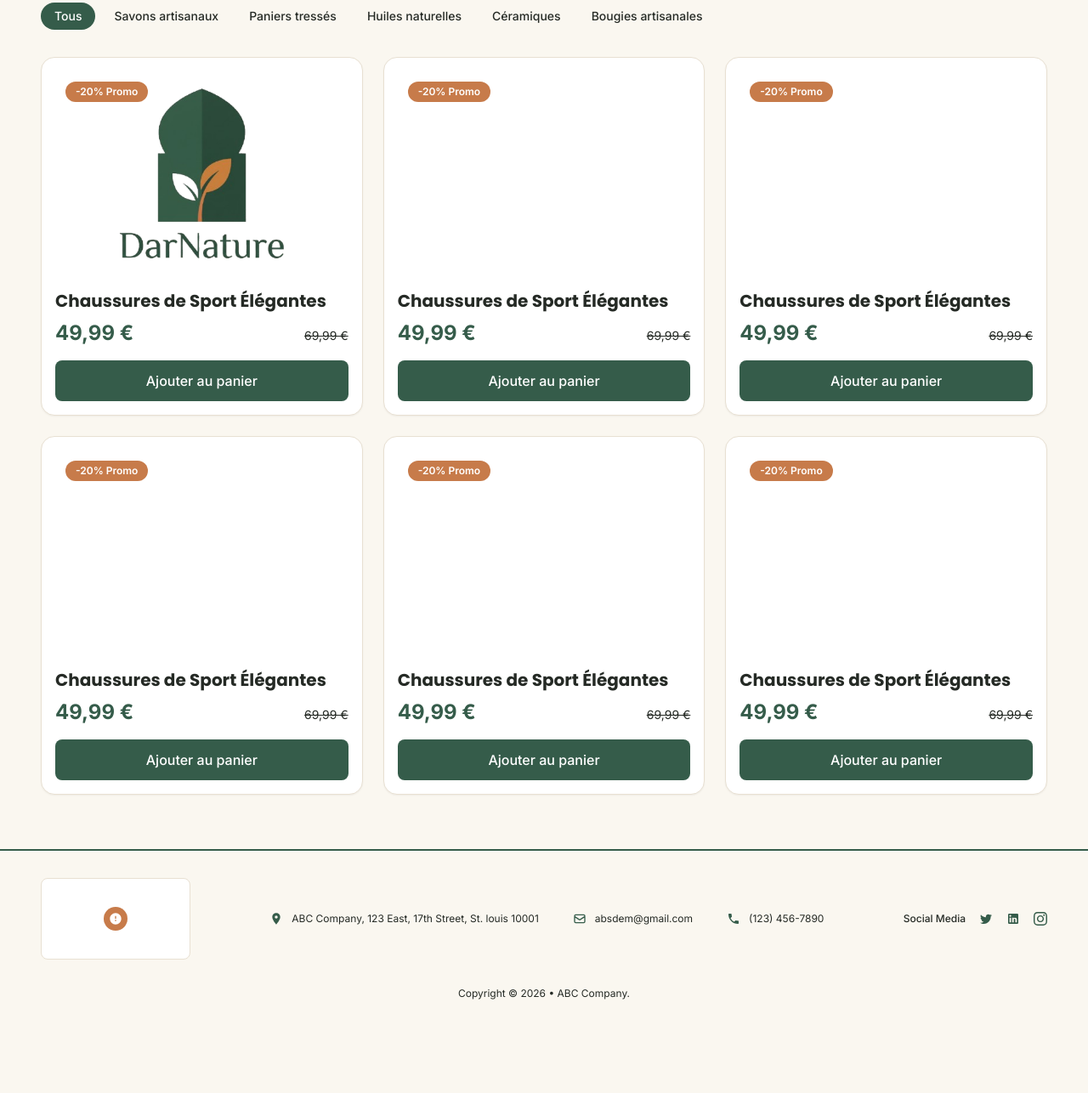
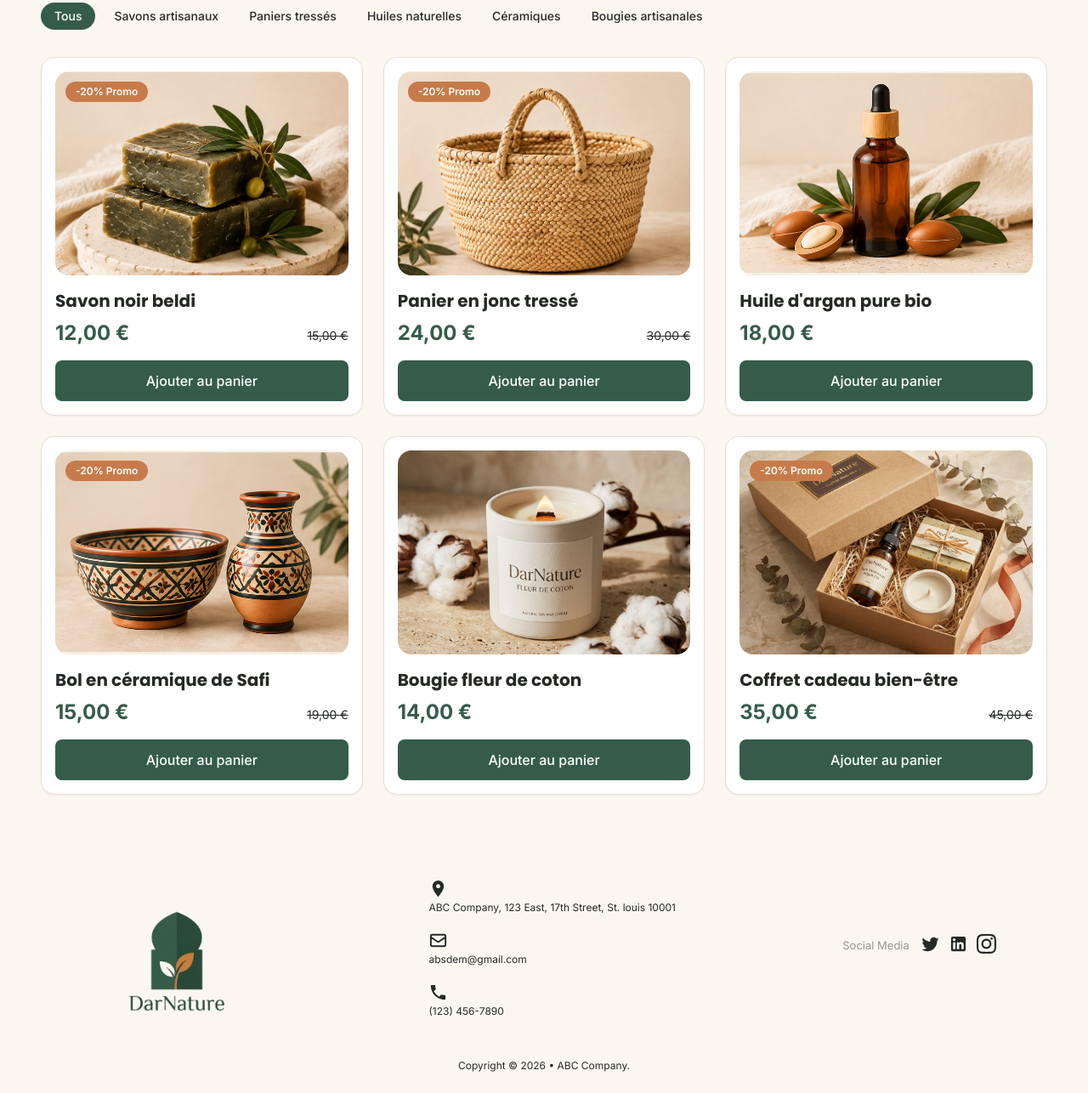
Before and after one commit to essaadicharaf/Brief-2-Plateforme-e-commerce, a website: page catalogue.html in a window 1280 px wide. Shown: the part 266-1552 px from the top of the page at 85% size. Before the commit the page ends 1467 px from the top, so only its background shows below. Drawn offline with Linux system fonts and the light colour scheme.

Commit message:
add images

```diff
--- a/catalogue.html
+++ b/catalogue.html
@@ -12,6 +12,8 @@
         <link href="https://fonts.googleapis.com/css2?family=Inter:wght@400;500;600;700&family=Poppins:wght@600;700&display=swap" rel="stylesheet" />
 
         <link rel="stylesheet" href="dist/output.css" />
+        <link rel="stylesheet" href="src/style.css" />
+        <link rel="stylesheet" href="src/input.css" />
     </head>
     <body class="bg-background text-text font-body min-h-screen flex flex-col justify-between antialiased">
         <!-- ================================================================= -->
@@ -128,131 +130,132 @@
             </div>
 
             <!-- ================================================================= -->
-            <!-- 3. GRILLE DE PRODUITS (1 col Mobile, 2 cols Tablette, 3 cols PC)    -->
+            <!-- 3. GRILLE DE PRODUITS -->
             <!-- ================================================================= -->
             <section aria-label="Liste des produits" class="mt-4 mb-16">
                 <div class="grid grid-cols-1 md:grid-cols-2 lg:grid-cols-3 gap-lg">
-                    <!-- Carte 1 -->
+                    <!-- Produit 1 : Savon Noir -->
                     <article class="bg-white rounded-lg p-md shadow-sm border border-surface flex flex-col justify-between">
                         <div>
                             <div class="relative bg-surface/40 rounded-lg h-56 md:h-60 w-full overflow-hidden flex items-center justify-center">
-                                <img src="images/logo.png" alt="" />
+                                <img src="images/savon-noir-beldi.png" alt="Savon noir beldi naturel" class="w-full h-full object-cover" />
                                 <span class="absolute top-3 left-3 bg-secondary text-white text-xs font-semibold px-3 py-1 rounded-full shadow-xs">-20% Promo</span>
                             </div>
-                            <h2 class="font-heading font-bold text-lg md:text-xl text-text mt-4 leading-tight">Chaussures de Sport Élégantes</h2>
+                            <h2 class="font-heading font-bold text-lg md:text-xl text-text mt-4 leading-tight">Savon noir beldi</h2>
                             <div class="flex items-baseline justify-between mt-2">
-                                <span class="font-bold text-xl md:text-2xl text-primary">49,99 €</span>
-                                <span class="text-sm text-text/50 line-through">69,99 €</span>
+                                <span class="font-bold text-xl md:text-2xl text-primary">12,00 €</span>
+                                <span class="text-sm text-text/50 line-through">15,00 €</span>
                             </div>
                         </div>
                         <button
                             type="button"
-                            aria-label="Ajouter au panier : Chaussures de Sport Élégantes"
+                            aria-label="Ajouter Savon noir beldi au panier"
                             class="w-full bg-primary hover:opacity-90 text-white font-medium py-3 rounded-md transition-colors mt-4 focus:outline-none focus:ring-2 focus:ring-primary"
                         >
                             Ajouter au panier
                         </button>
                     </article>
 
-                    <!-- Carte 2 -->
+                    <!-- Produit 2 : Panier en jonc -->
                     <article class="bg-white rounded-lg p-md shadow-sm border border-surface flex flex-col justify-between">
                         <div>
                             <div class="relative bg-surface/40 rounded-lg h-56 md:h-60 w-full overflow-hidden flex items-center justify-center">
+                                <img src="images/panier-en-jonc.png" alt="Panier tressé en jonc artisanal" class="w-full h-full object-cover" />
                                 <span class="absolute top-3 left-3 bg-secondary text-white text-xs font-semibold px-3 py-1 rounded-full shadow-xs">-20% Promo</span>
                             </div>
-                            <h2 class="font-heading font-bold text-lg md:text-xl text-text mt-4 leading-tight">Chaussures de Sport Élégantes</h2>
+                            <h2 class="font-heading font-bold text-lg md:text-xl text-text mt-4 leading-tight">Panier en jonc tressé</h2>
                             <div class="flex items-baseline justify-between mt-2">
-                                <span class="font-bold text-xl md:text-2xl text-primary">49,99 €</span>
-                                <span class="text-sm text-text/50 line-through">69,99 €</span>
+                                <span class="font-bold text-xl md:text-2xl text-primary">24,00 €</span>
+                                <span class="text-sm text-text/50 line-through">30,00 €</span>
                             </div>
                         </div>
                         <button
                             type="button"
-                            aria-label="Ajouter au panier : Chaussures de Sport Élégantes"
+                            aria-label="Ajouter Panier en jonc au panier"
                             class="w-full bg-primary hover:opacity-90 text-white font-medium py-3 rounded-md transition-colors mt-4 focus:outline-none focus:ring-2 focus:ring-primary"
                         >
                             Ajouter au panier
                         </button>
                     </article>
 
-                    <!-- Carte 3 -->
+                    <!-- Produit 3 : Huile d'argan -->
                     <article class="bg-white rounded-lg p-md shadow-sm border border-surface flex flex-col justify-between">
                         <div>
                             <div class="relative bg-surface/40 rounded-lg h-56 md:h-60 w-full overflow-hidden flex items-center justify-center">
-                                <span class="absolute top-3 left-3 bg-secondary text-white text-xs font-semibold px-3 py-1 rounded-full shadow-xs">-20% Promo</span>
+                                <img src="images/huile-argan-pure.png" alt="Huile d'argan pure bio" class="w-full h-full object-cover" />
                             </div>
-                            <h2 class="font-heading font-bold text-lg md:text-xl text-text mt-4 leading-tight">Chaussures de Sport Élégantes</h2>
+                            <h2 class="font-heading font-bold text-lg md:text-xl text-text mt-4 leading-tight">Huile d'argan pure bio</h2>
                             <div class="flex items-baseline justify-between mt-2">
-                                <span class="font-bold text-xl md:text-2xl text-primary">49,99 €</span>
-                                <span class="text-sm text-text/50 line-through">69,99 €</span>
+                                <span class="font-bold text-xl md:text-2xl text-primary">18,00 €</span>
                             </div>
                         </div>
                         <button
                             type="button"
-                            aria-label="Ajouter au panier : Chaussures de Sport Élégantes"
+                            aria-label="Ajouter Huile d'argan au panier"
                             class="w-full bg-primary hover:opacity-90 text-white font-medium py-3 rounded-md transition-colors mt-4 focus:outline-none focus:ring-2 focus:ring-primary"
                         >
                             Ajouter au panier
                         </button>
                     </article>
 
-                    <!-- Carte 4 -->
+                    <!-- Produit 4 : Bol en céramique -->
                     <article class="bg-white rounded-lg p-md shadow-sm border border-surface flex flex-col justify-between">
                         <div>
                             <div class="relative bg-surface/40 rounded-lg h-56 md:h-60 w-full overflow-hidden flex items-center justify-center">
+                                <img src="images/bol-ceramique.png" alt="Bol artisanal en céramique de Safi" class="w-full h-full object-cover" />
                                 <span class="absolute top-3 left-3 bg-secondary text-white text-xs font-semibold px-3 py-1 rounded-full shadow-xs">-20% Promo</span>
                             </div>
-                            <h2 class="font-heading font-bold text-lg md:text-xl text-text mt-4 leading-tight">Chaussures de Sport Élégantes</h2>
+                            <h2 class="font-heading font-bold text-lg md:text-xl text-text mt-4 leading-tight">Bol en céramique de Safi</h2>
                             <div class="flex items-baseline justify-between mt-2">
-                                <span class="font-bold text-xl md:text-2xl text-primary">49,99 €</span>
-                                <span class="text-sm text-text/50 line-through">69,99 €</span>
+                                <span class="font-bold text-xl md:text-2xl text-primary">15,00 €</span>
+                                <span class="text-sm text-text/50 line-through">19,00 €</span>
                             </div>
                         </div>
                         <button
                             type="button"
-                            aria-label="Ajouter au panier : Chaussures de Sport Élégantes"
+                            aria-label="Ajouter Bol en céramique au panier"
                             class="w-full bg-primary hover:opacity-90 text-white font-medium py-3 rounded-md transition-colors mt-4 focus:outline-none focus:ring-2 focus:ring-primary"
                         >
                             Ajouter au panier
                         </button>
                     </article>
 
-                    <!-- Carte 5 -->
+                    <!-- Produit 5 : Bougie fleur de coton -->
                     <article class="bg-white rounded-lg p-md shadow-sm border border-surface flex flex-col justify-between">
                         <div>
                             <div class="relative bg-surface/40 rounded-lg h-56 md:h-60 w-full overflow-hidden flex items-center justify-center">
-                                <span class="absolute top-3 left-3 bg-secondary text-white text-xs font-semibold px-3 py-1 rounded-full shadow-xs">-20% Promo</span>
+                                <img src="images/Bougie fleur de coton.jpg" alt="Bougie naturelle fleur de coton" class="w-full h-full object-cover" />
                             </div>
-                            <h2 class="font-heading font-bold text-lg md:text-xl text-text mt-4 leading-tight">Chaussures de Sport Élégantes</h2>
+                            <h2 class="font-heading font-bold text-lg md:text-xl text-text mt-4 leading-tight">Bougie fleur de coton</h2>
                             <div class="flex items-baseline justify-between mt-2">
-                                <span class="font-bold text-xl md:text-2xl text-primary">49,99 €</span>
-                                <span class="text-sm text-text/50 line-through">69,99 €</span>
+                                <span class="font-bold text-xl md:text-2xl text-primary">14,00 €</span>
                             </div>
                         </div>
                         <button
                             type="button"
-                            aria-label="Ajouter au panier : Chaussures de Sport Élégantes"
+                            aria-label="Ajouter Bougie au panier"
                             class="w-full bg-primary hover:opacity-90 text-white font-medium py-3 rounded-md transition-colors mt-4 focus:outline-none focus:ring-2 focus:ring-primary"
                         >
                             Ajouter au panier
                         </button>
                     </article>
 
-                    <!-- Carte 6 -->
+                    <!-- Produit 6 : Coffret bien-être -->
                     <article class="bg-white rounded-lg p-md shadow-sm border border-surface flex flex-col justify-between">
                         <div>
                             <div class="relative bg-surface/40 rounded-lg h-56 md:h-60 w-full overflow-hidden flex items-center justify-center">
+                                <img src="images/Coffret cadeau bien-être.jpg" alt="Coffret cadeau bien-être artisanal" class="w-full h-full object-cover" />
                                 <span class="absolute top-3 left-3 bg-secondary text-white text-xs font-semibold px-3 py-1 rounded-full shadow-xs">-20% Promo</span>
                             </div>
-                            <h2 class="font-heading font-bold text-lg md:text-xl text-text mt-4 leading-tight">Chaussures de Sport Élégantes</h2>
+                            <h2 class="font-heading font-bold text-lg md:text-xl text-text mt-4 leading-tight">Coffret cadeau bien-être</h2>
                             <div class="flex items-baseline justify-between mt-2">
-                                <span class="font-bold text-xl md:text-2xl text-primary">49,99 €</span>
-                                <span class="text-sm text-text/50 line-through">69,99 €</span>
+                                <span class="font-bold text-xl md:text-2xl text-primary">35,00 €</span>
+                                <span class="text-sm text-text/50 line-through">45,00 €</span>
                             </div>
                         </div>
                         <button
                             type="button"
-                            aria-label="Ajouter au panier : Chaussures de Sport Élégantes"
+                            aria-label="Ajouter Coffret bien-être au panier"
                             class="w-full bg-primary hover:opacity-90 text-white font-medium py-3 rounded-md transition-colors mt-4 focus:outline-none focus:ring-2 focus:ring-primary"
                         >
                             Ajouter au panier
@@ -265,31 +268,28 @@
         <!-- ================================================================= -->
         <!-- 4. FOOTER                                                         -->
         <!-- ================================================================= -->
-        <footer class="border-t-2 border-primary bg-background pt-8 pb-6 text-xs text-text">
-            <div class="max-w-[1280px] mx-auto px-md md:px-xl lg:px-12">
-                <div class="flex flex-col lg:flex-row lg:items-center justify-between gap-6">
-                    <!-- Bloc Emblème (Desktop 1280px) -->
-                    <div class="hidden lg:flex items-center justify-center bg-white border border-surface rounded-md w-44 h-24 shadow-2xs">
-                        <div class="w-7 h-7 rounded-full bg-secondary flex items-center justify-center text-white">
-                            <svg width="16" height="16" class="w-4 h-4 shrink-0" viewBox="0 0 24 24" fill="currentColor" aria-hidden="true">
-                                <path d="M12 2C6.48 2 2 6.48 2 12s4.48 10 10 10 10-4.48 10-10S17.52 2 12 2zm1 14H11v-2h2v2zm0-4H11V7h2v5z" />
-                            </svg>
-                        </div>
+        <!-- footer start -->
+        <footer class="footer">
+            <div class="footer-container">
+                <div class="footer-main">
+                    <!-- Logo -->
+                    <div class="footer-logo">
+                        <img src="images/logo.png" alt="ABC Company logo" width="200" height="200" />
                     </div>
 
-                    <!-- Coordonnées -->
-                    <div class="flex flex-col md:flex-row lg:items-center gap-4 md:gap-8 lg:gap-10">
-                        <!-- Adresse -->
-                        <div class="flex items-center gap-2.5">
-                            <svg width="16" height="16" class="w-4 h-4 text-primary shrink-0" fill="currentColor" viewBox="0 0 24 24" aria-hidden="true">
+                    <!-- Contact -->
+                    <div class="footer-contact">
+                        <!-- Address -->
+                        <div class="contact-item">
+                            <svg class="icon" width="23" height="23" fill="currentColor" viewBox="0 0 24 24" aria-hidden="true">
                                 <path d="M12 2C8.13 2 5 5.13 5 9c0 5.25 7 13 7 13s7-7.75 7-13c0-3.87-3.13-7-7-7zm0 9.5c-1.38 0-2.5-1.12-2.5-2.5s1.12-2.5 2.5-2.5 2.5 1.12 2.5 2.5-1.12 2.5-2.5 2.5z" />
                             </svg>
-                            <span>ABC Company, 123 East, 17th Street, St. louis 10001</span>
+                            <span class="footer-text">ABC Company, 123 East, 17th Street, St. louis 10001</span>
                         </div>
 
                         <!-- Email -->
-                        <div class="flex items-center gap-2.5">
-                            <svg width="16" height="16" class="w-4 h-4 text-primary shrink-0" fill="none" stroke="currentColor" viewBox="0 0 24 24" aria-hidden="true">
+                        <div class="contact-item">
+                            <svg class="icon" width="23" height="23" fill="none" stroke="currentColor" viewBox="0 0 24 24" aria-hidden="true">
                                 <path
                                     stroke-linecap="round"
                                     stroke-linejoin="round"
@@ -297,45 +297,45 @@
                                     d="M3 8l7.89 5.26a2 2 0 002.22 0L21 8M5 19h14a2 2 0 002-2V7a2 2 0 00-2-2H5a2 2 0 00-2 2v10a2 2 0 002 2z"
                                 />
                             </svg>
-                            <a href="mailto:absdem@gmail.com" class="hover:underline">absdem@gmail.com</a>
+                            <a class="footer-text" href="mailto:absdem@gmail.com">absdem@gmail.com</a>
                         </div>
 
-                        <!-- Téléphone -->
-                        <div class="flex items-center gap-2.5">
-                            <svg width="16" height="16" class="w-4 h-4 text-primary shrink-0" fill="currentColor" viewBox="0 0 24 24" aria-hidden="true">
+                        <!-- Phone -->
+                        <div class="contact-item">
+                            <svg class="icon" width="23" height="23" fill="currentColor" viewBox="0 0 24 24" aria-hidden="true">
                                 <path
                                     d="M6.62 10.79a15.053 15.053 0 006.59 6.59l2.2-2.2c.27-.27.67-.36 1.02-.24 1.12.37 2.33.57 3.57.57.55 0 1 .45 1 1V20c0 .55-.45 1-1 1-9.39 0-17-7.61-17-17 0-.55.45-1 1-1h3.5c.55 0 1 .45 1 1 0 1.25.2 2.45.57 3.57.11.35.03.74-.25 1.02l-2.2 2.2z"
                                 />
                             </svg>
-                            <a href="tel:1234567890" class="hover:underline">(123) 456-7890</a>
+                            <a class="footer-text" href="tel:1234567890">(123) 456-7890</a>
                         </div>
                     </div>
 
-                    <!-- Réseaux Sociaux -->
-                    <div class="flex items-center gap-4 pt-2 lg:pt-0">
-                        <span class="font-medium text-text/80">Social Media</span>
+                    <!-- Social media -->
+                    <div class="footer-social">
+                        <span class="social-label">Social Media</span>
 
-                        <!-- Twitter / X -->
-                        <a href="#" aria-label="Twitter" class="text-primary hover:opacity-80 transition-opacity">
-                            <svg width="16" height="16" class="w-4 h-4 shrink-0" fill="currentColor" viewBox="0 0 24 24" aria-hidden="true">
+                        <!-- X -->
+                        <a href="#" aria-label="Twitter" class="social-link">
+                            <svg class="icon" width="23" height="23" fill="currentColor" viewBox="0 0 24 24" aria-hidden="true">
                                 <path
                                     d="M22.46 6c-.77.35-1.6.58-2.46.69.88-.53 1.56-1.37 1.88-2.38-.83.5-1.75.85-2.72 1.05C18.37 4.5 17.26 4 16 4c-2.35 0-4.27 1.92-4.27 4.29 0 .34.04.67.11.98C8.28 9.09 5.11 7.38 3 4.79c-.37.63-.58 1.37-.58 2.15 0 1.49.75 2.81 1.91 3.56-.71 0-1.37-.2-1.95-.5v.05c0 2.08 1.48 3.82 3.44 4.21a4.22 4.22 0 0 1-1.93.07 4.28 4.28 0 0 0 4 2.98 8.521 8.521 0 0 1-5.33 1.84c-.34 0-.68-.02-1.02-.06C3.44 20.29 5.7 21 8.12 21 16 21 20.33 14.46 20.33 8.79c0-.19 0-.37-.01-.56.84-.6 1.56-1.36 2.14-2.23z"
                                 />
                             </svg>
                         </a>
 
-                        <!-- LinkedIn -->
-                        <a href="#" aria-label="LinkedIn" class="text-primary hover:opacity-80 transition-opacity">
-                            <svg width="16" height="16" class="w-4 h-4 shrink-0" fill="currentColor" viewBox="0 0 24 24" aria-hidden="true">
+                        <!-- Ln -->
+                        <a href="#" aria-label="LinkedIn" class="social-link">
+                            <svg class="icon" width="23" height="23" fill="currentColor" viewBox="0 0 24 24" aria-hidden="true">
                                 <path
                                     d="M19 3a2 2 0 0 1 2 2v14a2 2 0 0 1-2 2H5a2 2 0 0 1-2-2V5a2 2 0 0 1 2-2h14m-.5 15.5v-5.3a3.26 3.26 0 0 0-3.26-3.26c-.85 0-1.84.52-2.28 1.3v-1.11h-2.79v8.37h2.79v-4.93c0-.77.62-1.4 1.39-1.4a1.4 1.4 0 0 1 1.4 1.4v4.93h2.75M6.88 8.56a1.68 1.68 0 0 0 1.68-1.68c0-.93-.75-1.69-1.68-1.69a1.69 1.69 0 0 0-1.69 1.69c0 .93.76 1.68 1.69 1.68m1.39 9.94v-8.37H5.5v8.37h2.77z"
                                 />
                             </svg>
                         </a>
 
-                        <!-- Instagram -->
-                        <a href="#" aria-label="Instagram" class="text-primary hover:opacity-80 transition-opacity">
-                            <svg width="16" height="16" class="w-4 h-4 shrink-0" fill="currentColor" viewBox="0 0 24 24" aria-hidden="true">
+                        <!-- Insta -->
+                        <a href="#" aria-label="Instagram" class="social-link">
+                            <svg class="icon" width="23" height="23" fill="currentColor" viewBox="0 0 24 24" aria-hidden="true">
                                 <path
                                     d="M12 2.163c3.204 0 3.584.012 4.85.07 3.252.148 4.771 1.691 4.919 4.919.058 1.265.069 1.645.069 4.849 0 3.205-.012 3.584-.069 4.849-.149 3.225-1.664 4.771-4.919 4.919-1.266.058-1.644.07-4.85.07-3.204 0-3.584-.012-4.849-.07-3.26-.149-4.771-1.699-4.919-4.92-.058-1.265-.07-1.644-.07-4.849 0-3.204.013-3.583.07-4.849.149-3.227 1.664-4.771 4.919-4.919 1.266-.057 1.645-.069 4.849-.069zm0-2.163c-3.259 0-3.667.014-4.947.072-4.358.2-6.78 2.618-6.98 6.98-.059 1.281-.073 1.689-.073 4.948 0 3.259.014 3.668.072 4.948.2 4.358 2.618 6.78 6.98 6.98 1.281.058 1.689.072 4.948.072 3.259 0 3.668-.014 4.948-.072 4.354-.2 6.782-2.618 6.979-6.98.059-1.28.073-1.689.073-4.948 0-3.259-.014-3.667-.072-4.947-.196-4.354-2.617-6.78-6.979-6.98-1.281-.059-1.69-.073-4.949-.073zm0 5.838c-3.403 0-6.162 2.759-6.162 6.162s2.759 6.163 6.162 6.163 6.162-2.759 6.162-6.163c0-3.403-2.759-6.162-6.162-6.162zm0 10.162c-2.209 0-4-1.79-4-4 0-2.209 1.791-4 4-4s4 1.791 4 4c0 2.21-1.791 4-4 4zm6.406-11.845c-.796 0-1.441.645-1.441 1.44s.645 1.44 1.441 1.44c.795 0 1.439-.645 1.439-1.44s-.644-1.44-1.439-1.44z"
                                 />
@@ -344,11 +344,12 @@
                     </div>
                 </div>
 
-                <!-- Copyright Centré -->
-                <div class="mt-8 text-center text-text/70">
+                <!-- Copyright line -->
+                <div class="footer-copyright">
                     <p>Copyright © 2026 • ABC Company.</p>
                 </div>
             </div>
         </footer>
+        <!-- footer end -->
     </body>
 </html>
--- a/src/style.css
+++ b/src/style.css
@@ -1,19 +1,10 @@
-:root {
-    --couleur-fond: #faf7f0;
-    --fond-secondaire: #2e7d32;
-    --couleur-texte: #252a25;
-    --couleur-principal: #355c4a;
-    --couleur-secondaire: #c77b4a;
-}
+
 
 body {
     background-color: var(--couleur-fond);
     color: var(--couleur-texte);
 }
-header {
-    background-color: var(--couleur-principal);
-    height: 40px;
-}
+
 .bas {
     color: Sienna;
 }
```
Also changed, not shown: composants.html (+23 -25 lines), dist/output.css, images/Bougie fleur de coton.jpg (added), images/Coffret cadeau bien-être.jpg (added), images/bol-ceramique.png (added), images/huile-argan-pure.png (added), images/panier-en-jonc.png (added), images/savon-noir-beldi.png (added). Lines whose indentation alone changed are shown as unchanged.
